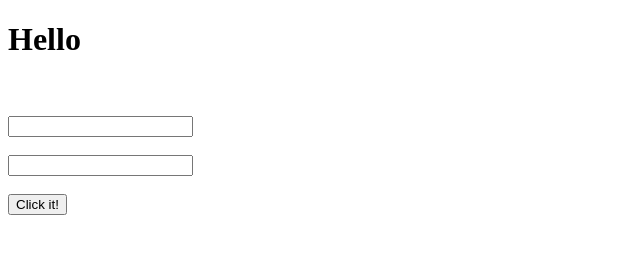
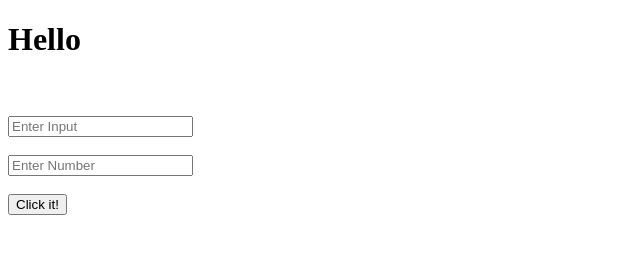
Before and after one commit to Hassan837/JavaScript-Problem-Solving-Practice, a plain HTML site: page Js-Coding-Challenge-1/Topic # 2 (J.S variables)/4. DocumentObjectModel/index.html in a window 1280 px wide. Shown: the whole page, without its empty margins (0-640 px from the left). Drawn offline with Linux system fonts and the light colour scheme.

Commit message:
using input placeholder

```diff
--- a/Js-Coding-Challenge-1/Topic # 2 (J.S variables)/4. DocumentObjectModel/index.html
+++ b/Js-Coding-Challenge-1/Topic # 2 (J.S variables)/4. DocumentObjectModel/index.html
@@ -5,6 +5,7 @@
     <meta charset="UTF-8">
     <meta http-equiv="X-UA-Compatible" content="IE=edge">
     <meta name="viewport" content="width=device-width, initial-scale=1.0">
+<!--link css file-->
     <link rel="stylesheet" href="style.css">
     <title>Document Object Model</title>
 </head>
@@ -14,10 +15,10 @@
     <h1> Hello <span></span></h1>
     <br>
     <br>
-    <input type="text" id="inp1">
+    <input type="text" id="inp1" placeholder="Enter Input">
     <br>
     <br>
-    <input type="number" >
+    <input type="number" placeholder="Enter Number">
     <br>
     <br>
 
@@ -25,7 +26,7 @@
 
 
 
-
+<!--link js file-->
     <script src="app.js"></script>
 
 </body>
```
